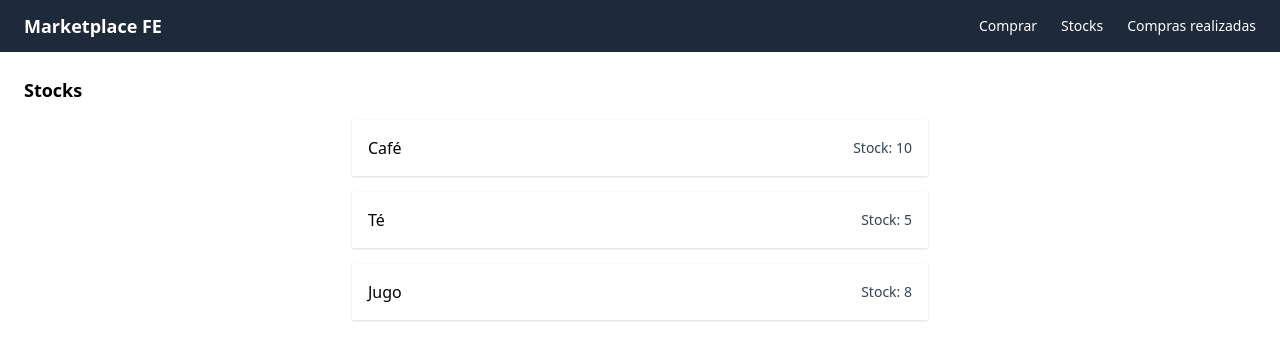
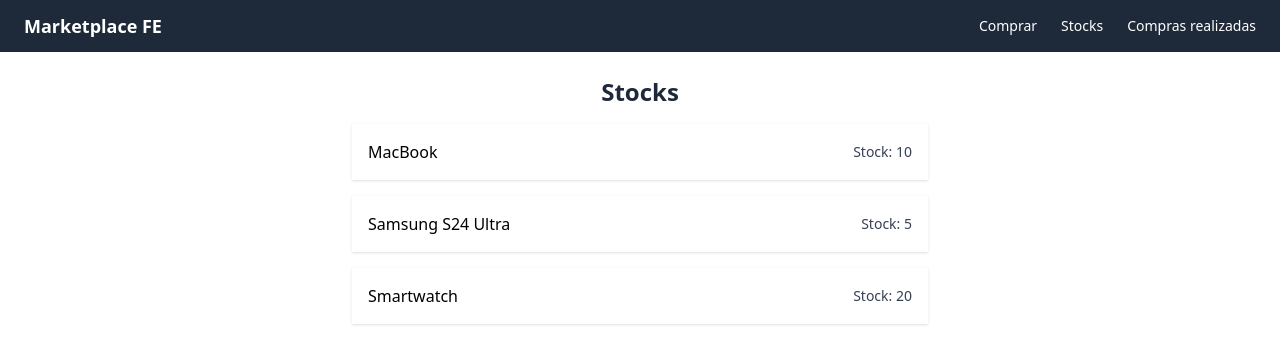
Before and after one commit to lucashmunoz/marketplace-fe, a React (Vite) app: page /stocks in a window 1280 px wide. Shown: the top 364 px of the page. Built offline with nearby package versions, Linux system fonts and the light colour scheme.

Commit message:
feat: add stocks fake api call

```diff
--- a/package.json
+++ b/package.json
@@ -14,6 +14,7 @@
     "axios": "^1.9.0",
     "react": "^19.0.0",
     "react-dom": "^19.0.0",
+    "react-loading-skeleton": "^3.5.0",
     "react-router": "^7.5.3",
     "react-router-dom": "^7.5.3",
     "tailwindcss": "^4.1.5"
--- a/src/App.tsx
+++ b/src/App.tsx
@@ -4,6 +4,7 @@
 import Order from "./pages/Order";
 import Stocks from "./pages/Stocks";
 import Purchases from "./pages/Purchases";
+import "react-loading-skeleton/dist/skeleton.css";
 
 const App = () => {
   return (
--- a/src/pages/Stocks.tsx
+++ b/src/pages/Stocks.tsx
@@ -1,34 +1,89 @@
-import { useState } from "react";
+import { useEffect, useState } from "react";
+import Skeleton from "react-loading-skeleton";
+// import api, { endpoints } from "../api";
 
 interface Product {
-  id: string;
-  name: string;
-  stock: number;
+  item_id: string;
+  description: string;
+  quantity: number;
+  price: number;
 }
 
-const initialProducts: Array<Product> = [
-  { id: "coffee", name: "Café", stock: 10 },
-  { id: "tea", name: "Té", stock: 5 },
-  { id: "juice", name: "Jugo", stock: 8 }
+const mockedItems: Product[] = [
+  {
+    item_id: "01b1beb5-ba56-4dc3-be5c-f024ccc256eb",
+    description: "MacBook",
+    quantity: 10,
+    price: 999.99
+  },
+  {
+    item_id: "cc695cb3-27c8-4906-9399-d8c6c231f0ae",
+    description: "Samsung S24 Ultra",
+    quantity: 5,
+    price: 1200.0
+  },
+  {
+    item_id: "16b87ed4-584d-4ede-bd23-d9bcfd0e5364",
+    description: "Smartwatch",
+    quantity: 20,
+    price: 200.5
+  }
 ];
 
+const LoadingSkeleton = () => {
+  return (
+    <div className="flex w-full max-w-xl flex-col gap-4">
+      {[...Array(3)].map((_, i) => (
+        <div key={i} className="flex flex-row justify-between bg-white p-4 shadow">
+          <Skeleton height={20} width={150} />
+          <Skeleton height={16} width={80} style={{ marginTop: 8 }} />
+        </div>
+      ))}
+    </div>
+  );
+};
+
 const Stocks = () => {
-  const [products] = useState(initialProducts);
+  const [products, setProducts] = useState<Product[]>([]);
+  const [loading, setLoading] = useState(true);
+
+  useEffect(() => {
+    const fetchProducts = async () => {
+      setLoading(true);
+      // const response = await api.get<Product[]>(endpoints.items);
+
+      const response = await new Promise<Product[]>((resolve) => {
+        setTimeout(() => {
+          resolve(mockedItems);
+        }, 1000);
+      });
+
+      setProducts(response);
+      setLoading(false);
+    };
+
+    fetchProducts();
+  }, []);
 
   return (
     <div className="flex w-full flex-col items-center justify-center gap-4">
-      <h2 className="w-full text-lg font-semibold">Stocks</h2>
+      <h2 className="text-2xl font-bold text-gray-800">Stocks</h2>
+
+      {loading ? (
+        <LoadingSkeleton />
+      ) : (
         <div className="flex w-full max-w-xl flex-col gap-4">
           {products.map((product) => (
             <div
-            key={product.id}
+              key={product.item_id}
               className="flex w-full items-center justify-between bg-white p-4 shadow"
             >
-            <div className="font-medium">{product.name}</div>
-            <div className="text-sm text-gray-700">Stock: {product.stock}</div>
+              <div className="font-medium">{product.description}</div>
+              <div className="text-sm text-gray-700">Stock: {product.quantity}</div>
             </div>
           ))}
         </div>
+      )}
     </div>
   );
 };
```
Also changed, not shown: 1 other file (tests, documents, lock files or other folders). Lines whose indentation alone changed are shown as unchanged.
